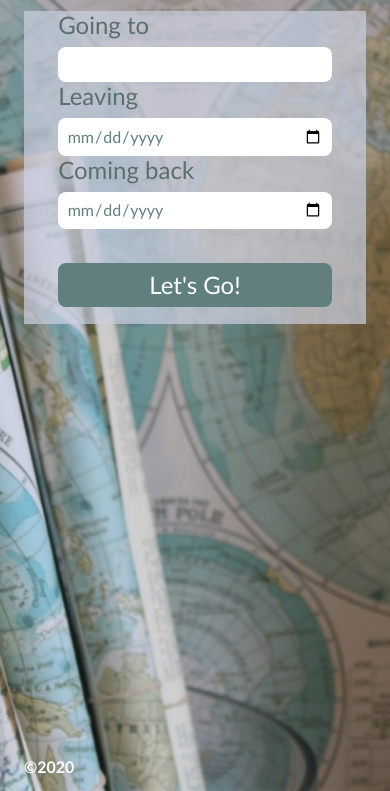
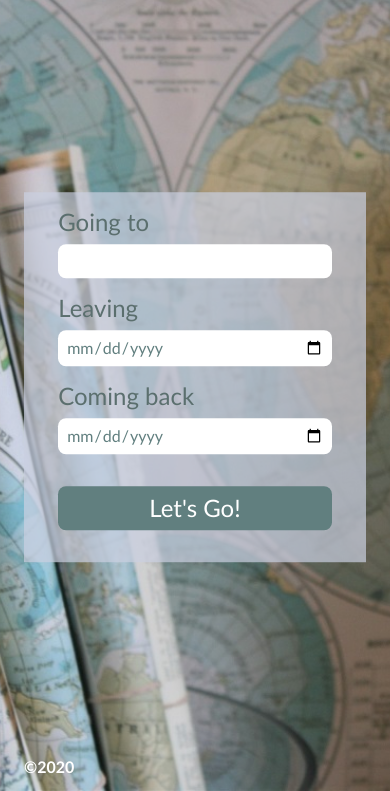
Before and after one commit to neternefer/CapstoneProject, a website built with webpack: page src/client/views/index.html in a window 390 px wide. Shown: the part 53-844 px from the top of the page. Built offline with nearby package versions, Linux system fonts and the light colour scheme.

Commit message:
Mobile form card
Fixed padding issues, appropriately applied height to elements

```diff
--- a/src/client/styles/style.scss
+++ b/src/client/styles/style.scss
@@ -2,7 +2,7 @@
 @import "./reset.local.scss";
 
 html {
-    height: 100vh;
+    min-height: 100%;
 }
 
 body {
@@ -25,7 +25,7 @@ body {
         '. m .'
         '. f .';
     width: 100vw;
-    height: 100%;
+    min-height: 100vh;
 }
 
 header {
@@ -40,7 +40,6 @@ main {
     grid-area: m;
     grid-template-columns: 1fr;
     grid-template-rows: auto;
-    // grid-gap: 5vh;
 }
 
 footer {
@@ -71,9 +70,9 @@ article {
     // background-color: #b1bac0;
     // background-color: #cad1e1
     background-color: rgba(202, 209, 225, 0.7);
-    // position: relative;
-    // top: 50%;
-    // transform: translateY(-50%);
+    position: relative;
+    top: 50%;
+    transform: translateY(-50%);
 }
 
 .card-img img {
@@ -124,14 +123,14 @@ label {
     // color: #67868b;
     color: rgb(91, 111, 110);
     font-size: 1.5rem;
-    padding-bottom: 1vh;
+    margin: 1rem 0 .5rem 0;
 }
 
 input {
     border-radius: 8px;
     color: rgb(97, 127, 127);
     border: none;
-    padding: 1vh;
+    padding: .5rem;
 }
 
 button {
@@ -139,8 +138,8 @@ button {
     font-size: 1.5rem;
     // margin: 0 auto;
     background-color:  rgb(97, 127, 127);
-    padding: 1vh;
-    margin: 4vh 0 2vh 0;
+    padding: .5rem;
+    margin: 2rem 0
 }
 
 .date-supported .description-date {
```
